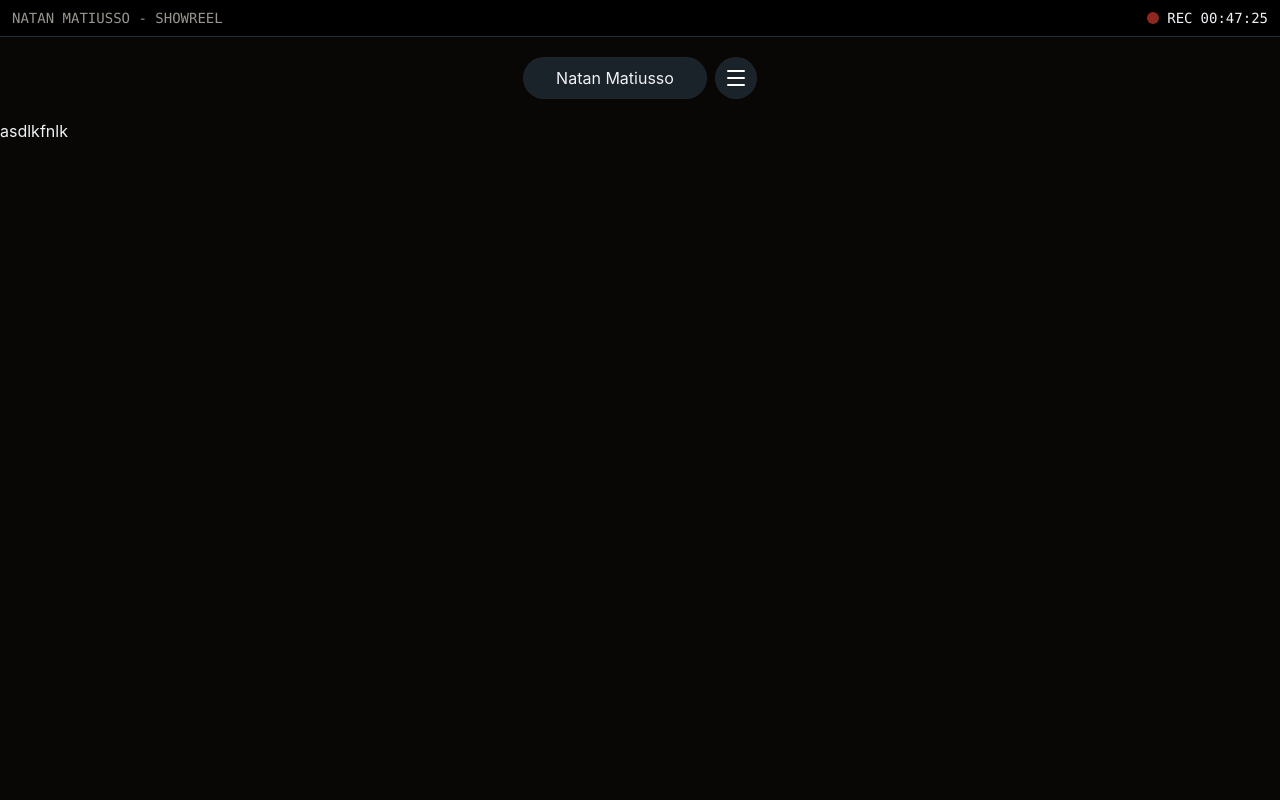
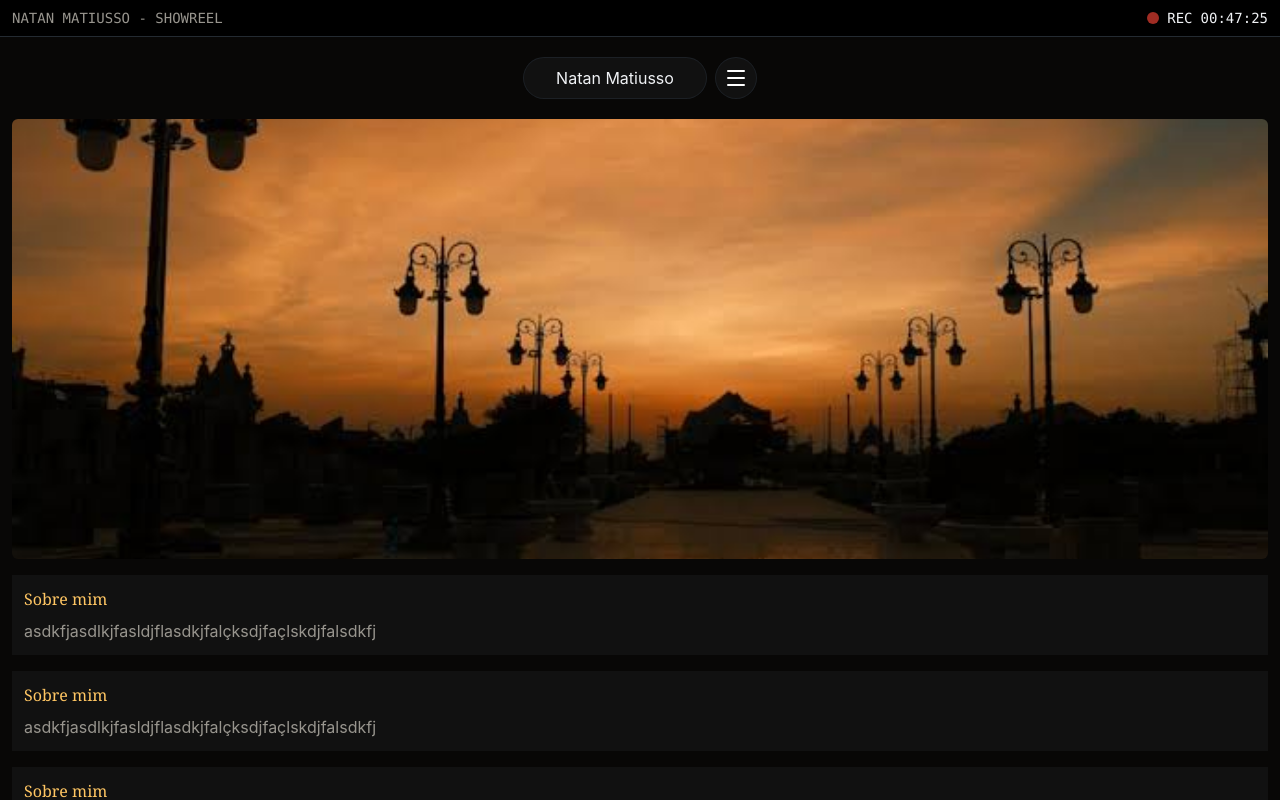
Before and after one commit to EnzoCarrilho/portfolio-natan-matiusso, a React (Vite) app: page /about in a window 1280 px wide. Shown: the top 800 px of the page. Built offline with nearby package versions, Linux system fonts and the light colour scheme.

Commit message:
feat: Adiciona layout base da seção Sobre

```diff
--- /dev/null
+++ b/src/components/AboutCard.jsx
@@ -0,0 +1,10 @@
+function AboutCard({title, text}) {
+    return(
+         <div className="flex flex-col bg-surface p-3 gap-2">
+              <h3 className="font-serif text-secondary">{title}</h3>
+              <p className="break-words text-secondary-text font-sans">{text}</p>
+        </div>
+    )
+}
+
+export default AboutCard;
--- a/src/components/Navbar.jsx
+++ b/src/components/Navbar.jsx
@@ -20,7 +20,7 @@ function Navbar() {
             <div className="flex items-center justify-center gap-2">
                 <Link
                     to="/carousel"
-                    className="py-2 px-3 text-xs glass-strong  md:py-2 md:px-8 rounded-4xl md:text-base text-primary-text transition-opacity duration-300"
+                    className="py-2 px-4 text-xs glass-strong  md:py-2 md:px-8 rounded-4xl md:text-base text-primary-text transition-opacity duration-300"
                 >
                     Natan Matiusso
                 </Link>
--- a/src/index.css
+++ b/src/index.css
@@ -14,7 +14,7 @@
   --color-muted-foreground: #5C503B
 
   --color-highlight: #f5a623;
-  --color-surface: #1a2329;
+  --color-surface: #111111;
   --color-border: #242b32;
 
   --radius: 0.75rem;
--- a/src/pages/About.jsx
+++ b/src/pages/About.jsx
@@ -1,18 +1,34 @@
 import Header from "@/components/Header";
 import Navbar from "@/components/Navbar";
+import Footer from "@/components/Footer"
+import AboutCard from "@/components/AboutCard"
+import img from "@/assets/projects/img3.jpg";
 
 
 function About() {
     return (
-        <div className="relative h-screen min-h-screen overflow-hidden flex flex-col bg-background">
+        <div className="relative min-h-screen flex flex-col bg-background">
 
-          <Header></Header>
+          <div className="sticky top-0 z-50">
+            <Header></Header>
 
-          <Navbar></Navbar>
+            <Navbar></Navbar>
+          </div>
 
-          <main>
-            <p>asdlkfnlk</p>
+          <main className="flex flex-col px-3 gap-4">
+            <img src={img} alt="imagem perfil" className="h-110 w-full object-cover rounded-md"/>
+
+            <AboutCard title="Sobre mim" text="asdkfjasdlkjfasldjflasdkjfalçksdjfaçlskdjfalsdkfj"/>
+
+            <AboutCard title="Sobre mim" text="asdkfjasdlkjfasldjflasdkjfalçksdjfaçlskdjfalsdkfj"/>
+
+            <AboutCard title="Sobre mim" text="asdkfjasdlkjfasldjflasdkjfalçksdjfaçlskdjfalsdkfj"/>
+
           </main>
+
+          <div className="px-3 pt-10">
+            <Footer></Footer>
+          </div>
 
         </div>
     )
--- a/src/pages/Home.jsx
+++ b/src/pages/Home.jsx
@@ -11,9 +11,12 @@ function Home() {
   return (
     <div className="relative min-h-screen flex flex-col bg-background ">
 
-      <Header></Header>
+      <div className="sticky top-0 z-50">
+        <Header></Header>
 
-      <Navbar></Navbar>
+        <Navbar></Navbar>
+      </div>
+
 
       <main className="flex-1 w-full py-4 px-3">
 
```
